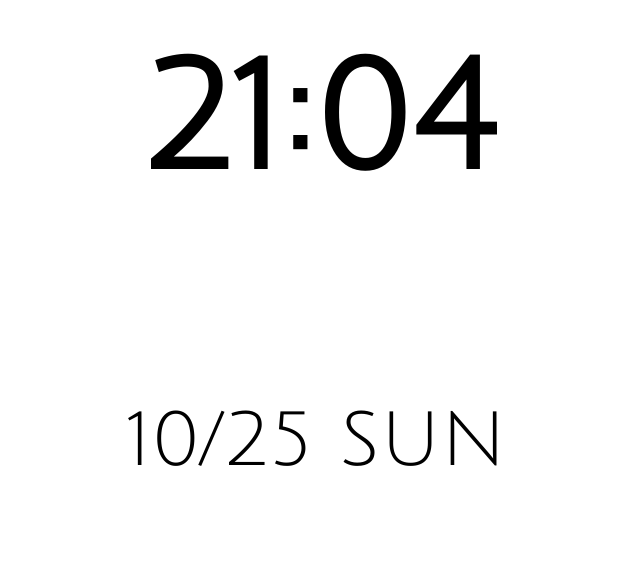
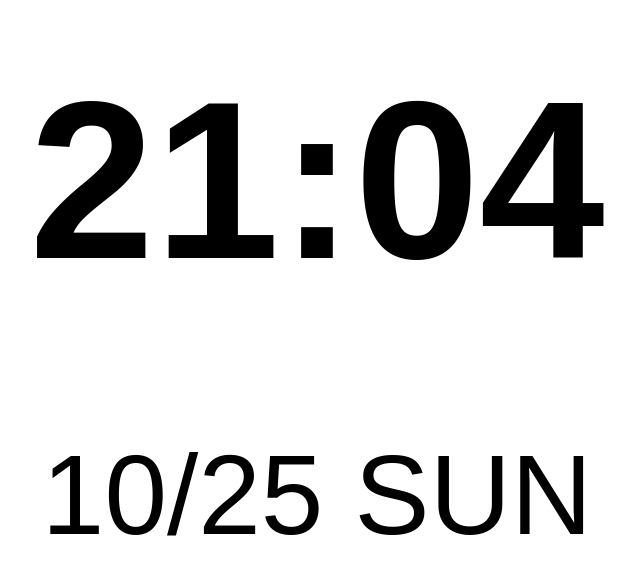
Before and after one commit to xfangfang/xfangfang.github.io, a Jekyll site: the page built from pages/kindle-clock.html, in a window 1280 px wide. Shown: the top 575 px of the page, without its empty margins (323-963 px from the left). Built offline with Jekyll 4.4.1, drawn with Linux system fonts in a browser that asks for light colours; some web fonts are replaced.

Commit message:
adjust style to all kinds of kindle; flash every hour;

```diff
--- a/pages/kindle-clock.html
+++ b/pages/kindle-clock.html
@@ -8,108 +8,98 @@
     <meta charset="utf-8"/>
     <meta name="viewport" content="width=device-width, initial-scale=1.0, minimum-scale=1.0, maximum-scale=1.0, user-scalable=no">
     <title>clock</title>
+    <link href="https://fonts.font.im/css2?family=Julius+Sans+One" rel="stylesheet">
+    <style>
+      /* default: do nothing*/
+      .style-0 {
 
-    <link href="http://fonts.googleapis.com/css2?family=Julius+Sans+One&display=swap" rel="stylesheet">
+      }
+      /* style 1: hide weather widget */
+      .style-1 #weather-v2-plugin-standard{
+        display: none;
+      }
+      /* style 2: hide weather widget, rotate 90deg,larger text */
+      .style-2 {
+        -webkit-transform: rotate(90deg);
+      }
+      .style-2 #weather-v2-plugin-standard{
+        display: none;
+      }
+      .style-2 #time{
+        font-size: 14rem;
+      }
+    </style>
     <style>
         body {
           color: #000000;
           background-color: #ffffff;
           margin: 0;
         }
-        .rotate-800 {
-          -webkit-transform: rotate(90deg) translate(0px,200px) scale(1.2);
-        }
-        .rotate-1024 {
-          -webkit-transform: rotate(90deg) translate(0px,300px) scale(1.2);
-        }
-        .rotate-1448 {
-          -webkit-transform: rotate(90deg) translate(0px,400px) scale(1.2);
-        }
-        .rotate-1680 {
-          -webkit-transform: rotate(90deg) translate(0px,500px) scale(1.2);
-        }
         .page {
           position: fixed;
           width: 100%;
           height: 100%;
+          font-family: 'Julius Sans One', sans-serif;
         }
-
-        .time_container,
-        .date_container {
+        .flash {
+          background-color: #000;
+        }
+        .flash #weather-v2-plugin-standard{
+          display: none;
+        }
+        #time,
+        #date {
           width: 100%;
           margin: 0;padding: 0;
           margin: auto;
           text-align: center;
         }
-
-        .time_container {
+        #time {
           top: 0;
           height: 40%;
+          font-size: 10rem;
+
+          font-weight: 700;
+        }
+        #date {
+          height: 30%;
+          font-size: 5rem;
         }
 
-        .date_container {
-          padding-top: 0px;
-        }
-
-        .time {
-          padding-top: 40px;
-          font-size: 10em;
-          font-family: 'Julius Sans One', sans-serif;
-          font-weight: 700;
-        }
-
-        .date {
-          padding-top: 40px;
-          font-size: 5em;
-          font-family: 'Julius Sans One', sans-serif;
-        }
-
+        /* adjust weather width */
         #weather-v2-plugin-standard {
           margin: auto !important;
-          margin-top: 40px !important;
         }
-        .wv-lt-refresh {
+        .wv-lt-refresh,.wv-n-h-now-alarm,.wv-n-h-now-rain {
             display: none !important;
         }
-        .wv-n-h-now-rain {
-            display: none !important;
-        }
-        .wv-n-h-now-txt {
-            font-size: 2rem !important;
-        }
-        .wv-n-h-now-tmp {
-            font-size: 2rem !important;
-        }
-        img {
-            width: 8rem !important;
-        }
-        .wv-lt-location span{
+        .wv-n-h-now-txt,.wv-n-h-now-tmp,.wv-lt-location span {
             font-size: 2rem !important;
         }
         .wv-lt-location a{
             font-size: 1rem !important;
         }
+        img {
+            width: 8rem !important;
+        }
+        /* adjust weather width end */
     </style>
 </head>
 
 <body>
 
-    <div class="page" id="page" >
-      <div class="time_container" onclick="change()">
-          <div class="time" id="time"></div>
-      </div>
+    <div class="page style-0" id="page" >
+      <div class="time" id="time" onclick="changeStyle()"></div>
+      <div class="date" id="date" onclick="changeStyle()"></div>
 
-      <div class="date_container" onclick="change()">
-          <div class="date" id="date"></div>
-      </div>
       <!-- weather widget from  https://cj.weather.com.cn/ -->
       <div id="weather-v2-plugin-standard"></div>
       <script>
         WIDGET = {
             CONFIG: {
                 "layout": 1,
-              "width": window.screen.height/2,
-              "height": window.screen.height/3,
+                "width": document.documentElement.clientWidth * 0.7,
+                "height": document.documentElement.clientHeight * 0.3,
                 "background": 5,
                 "dataColor": "000000",
                 "modules": "10",
@@ -125,11 +115,61 @@
 
     <script>
       var last_time;
-      function update() {
+      var style = 0;
+      const time = document.getElementById("time");
+      const date = document.getElementById("date");
+      const page = document.getElementById("page");
+
+
+      function setTimeAndDateWidgetHeight(base,timeHeight,dateHeight) {
+        time.style.height = base*timeHeight+"px";
+        time.style.lineHeight = base*timeHeight+"px";
+        date.style.height = base*dateHeight+"px";
+        date.style.lineHeight = base*dateHeight+"px";
+      }
+      function changeStyle() {
+        var clientHeight = document.documentElement.clientHeight;
+        var clientWidth = document.documentElement.clientWidth;
+        switch (style) {
+          case 1:
+            page.classList.add('style-1');
+            page.style.left = 0;
+            setTimeAndDateWidgetHeight(clientHeight, 0.7, 0.3);
+            style++;
+            break;
+          case 2:
+            page.classList.remove('style-2');
+            page.classList.add('style-2');
+            page.style.left = -((clientHeight - clientWidth) / 2)+'px';
+            setTimeAndDateWidgetHeight(clientWidth, 0.7, 0.3);
+            style++;
+            break;
+          default:
+            page.classList.remove('style-1');
+            page.classList.remove('style-2');
+            page.style.left = 0;
+            setTimeAndDateWidgetHeight(clientHeight, 0.4, 0.3)
+            style = 1;
+        }
+      }
+      changeStyle();
+
+      function fontSizeAutoChange(){
+        var clientHeight = document.documentElement.clientHeight;
+        var clientWidth = document.documentElement.clientWidth;
+        document.documentElement.style.fontSize=(clientHeight/40)+"px";
+      }
+      fontSizeAutoChange();
+      window.onresize=fontSizeAutoChange;
+
+
+      function updateTime() {
         var date = new Date()
         var utc8DiffMinutes = date.getTimezoneOffset() + 480
-        date.setMinutes(date.getMinutes() + utc8DiffMinutes)
-
+        date.setMinutes(date.getMinutes() + utc8DiffMinutes);
+        if (date.getMinutes() == 00 &&  date.getSeconds() < 2) {
+          flash();
+        }
         var timeString = date.getHours() + ':' + ('0' + date.getMinutes()).slice(-2)
         var dateString = (date.getMonth() + 1) + '/' + date.getDate()
         var weekList = ['SUN', 'MON', 'TUE', 'WED', 'THU', 'FRI', 'SAT']
@@ -140,29 +180,13 @@
         }
         last_time = timeString;
       }
+      updateTime()
+      setInterval("updateTime()", 1 * 1000)
 
-      function change() {
-        var page = document.getElementById("page");
-        if (window.screen.height <= 800) {
-          page.classList.toggle('rotate-800');
-        } else if(window.screen.height <= 1024){
-          page.classList.toggle('rotate-1024');
-        } else if(window.screen.height <= 1448){
-          page.classList.toggle('rotate-1448');
-        } else if(window.screen.height <= 1680){
-          page.classList.toggle('rotate-1680');
+      function flash() {
+        page.classList.add('flash');
+        setTimeout("page.classList.remove('flash')",1000)
       }
-      }
-
-      function fontSize(){
-        document.documentElement.style.fontSize=(window.screen.height/40)+"px";
-     }
-     fontSize();
-     window.onresize=fontSize;
-
-      update()
-      setInterval("update()", 1 * 1000)
-
     </script>
 </body>
 </html>
```
Lines whose indentation alone changed are shown as unchanged.
